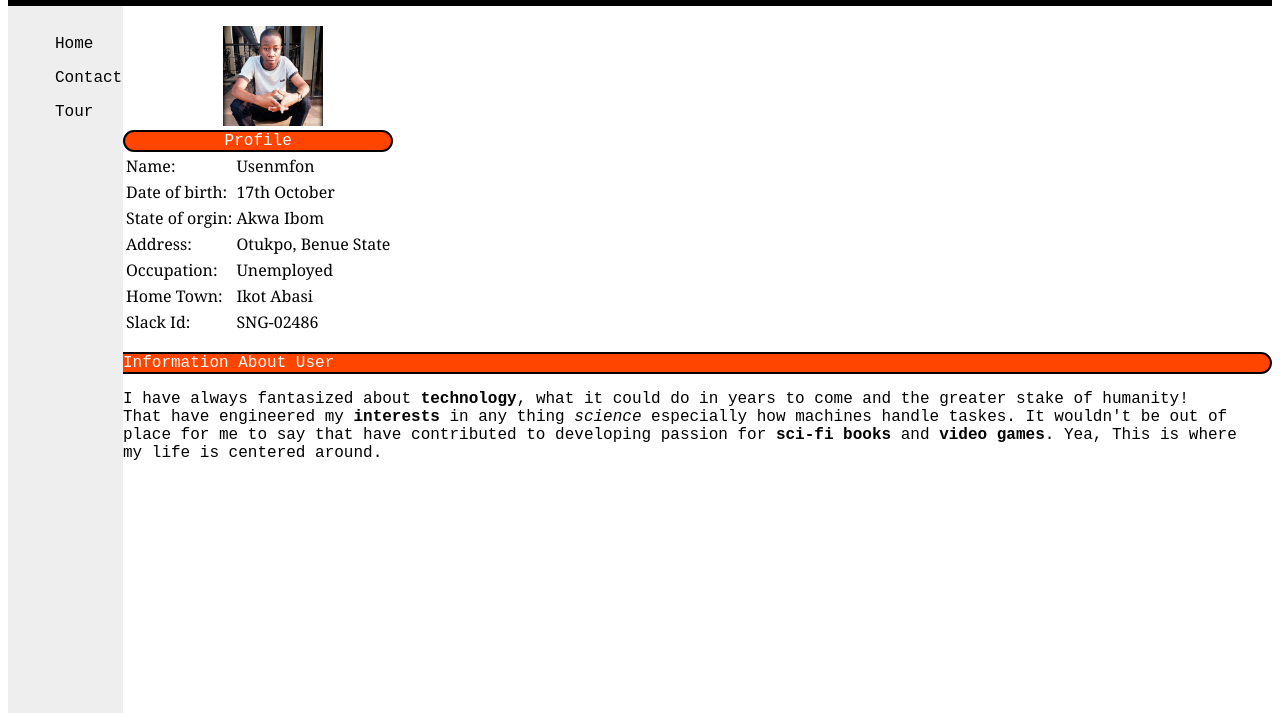
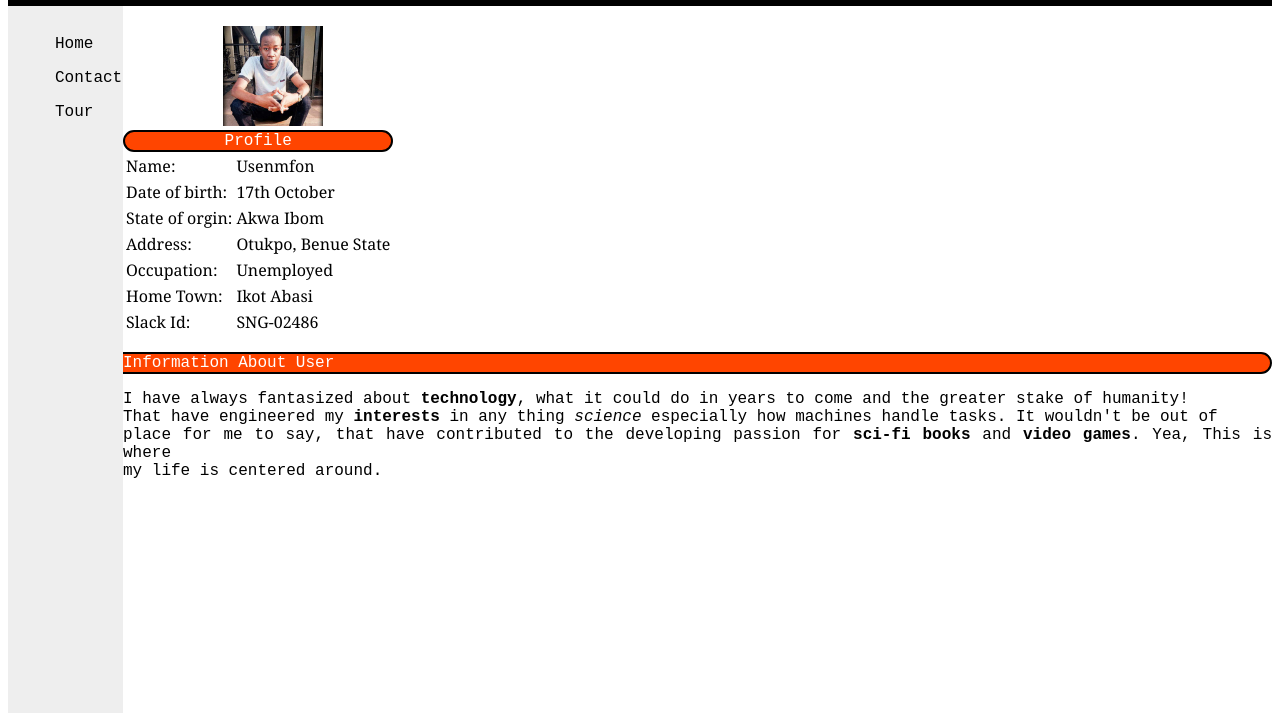
Before and after one commit to Usenmfon/Profile_Task3, a plain HTML site: page index.html in a window 1280 px wide. Shown: the part 92-805 px from the top of the page. Drawn offline with Linux system fonts and the light colour scheme.

Commit message:
Update index.html

```diff
--- a/index.html
+++ b/index.html
@@ -57,7 +57,7 @@
     <p id="UserInfo">Information About User</p>
     <div class="summary">
         <p>I have always fantasized about <strong>technology</strong>, what it could do in years to come and the greater stake of humanity!<br> That have engineered my <strong>interests</strong> in any thing <em>science</em> especially how machines handle
-            taskes. It wouldn't be out of<br> place for me to say that have contributed to developing passion for <strong>sci-fi books</strong> and <strong>video games</strong>. Yea, This is where <br>my life is centered around.
+            tasks. It wouldn't be out of<br> place for me to say, that have contributed to the developing passion for <strong>sci-fi books</strong> and <strong>video games</strong>. Yea, This is where <br>my life is centered around.
         </p>
     </div>
     </div>
```
